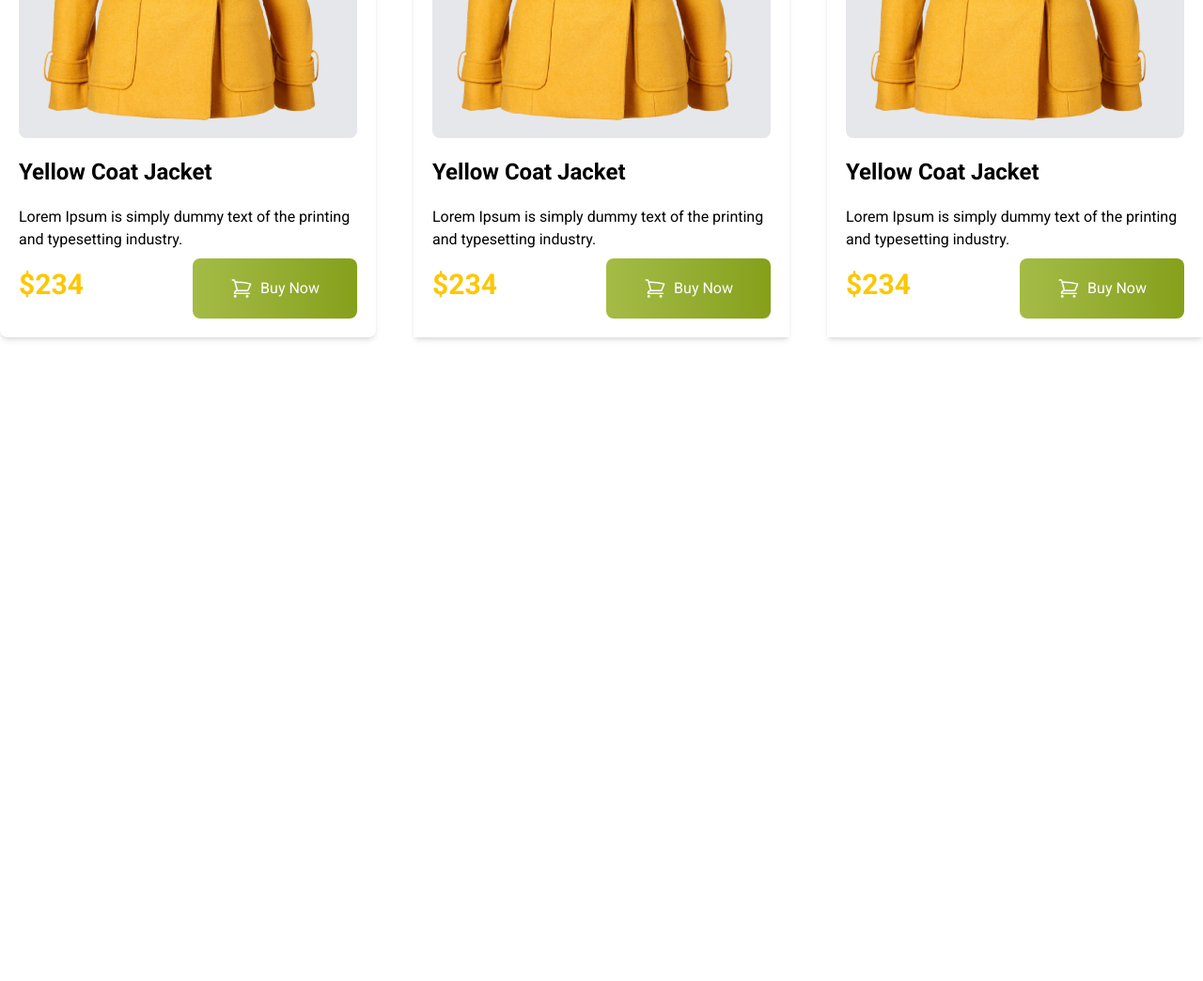
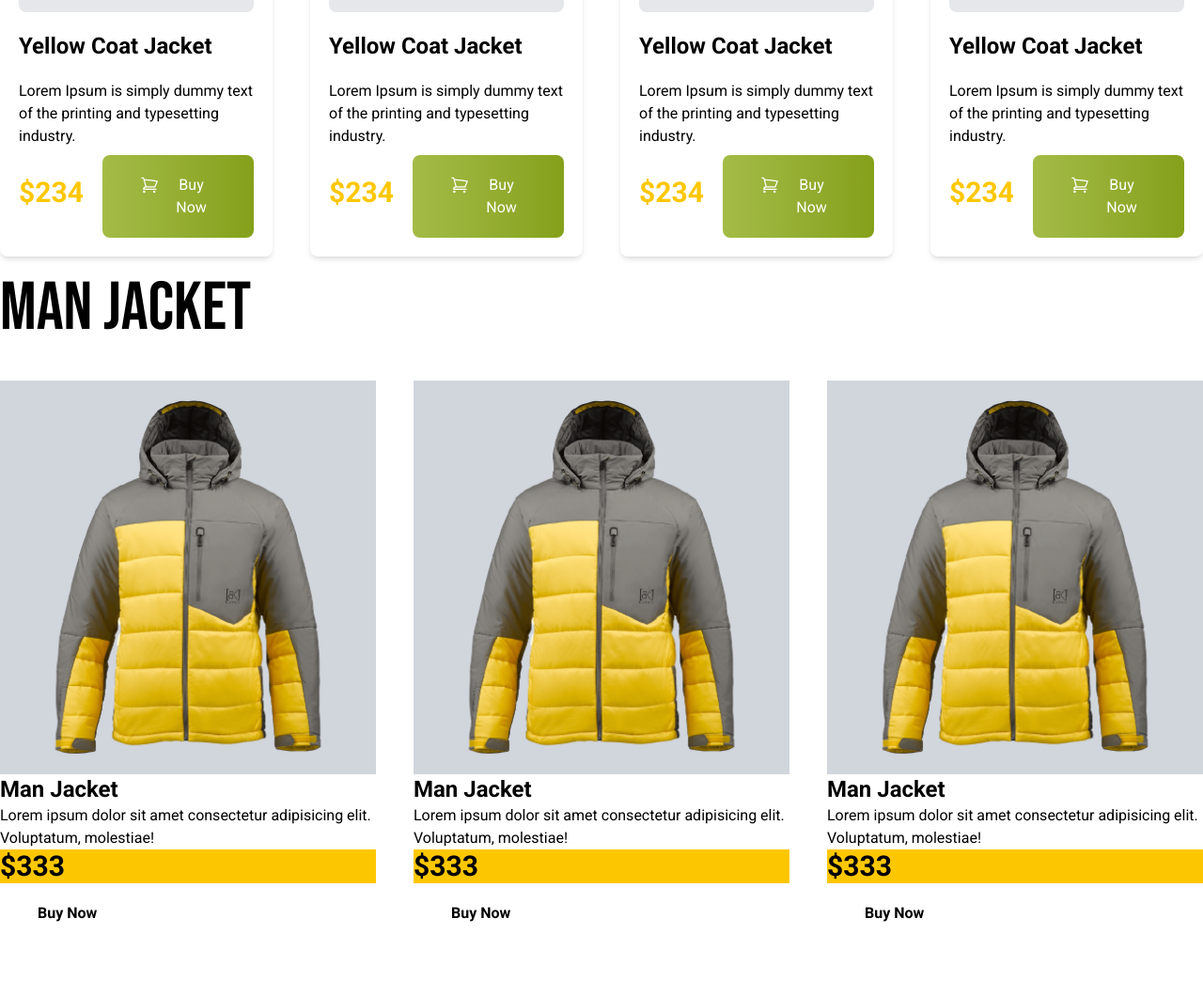
Before and after one commit to Jaber4770/Penguine-fasion-tailwind, a plain HTML site: page index.html in a window 1280 px wide. Shown: the part 917-1961 px from the top of the page at 94% size. Before the commit the page ends 1296 px from the top, so only its background shows below. Drawn offline with nearby package versions, Linux system fonts and the light colour scheme.

Commit message:
i am writing code but it is not showing on live server

```diff
--- a/index.html
+++ b/index.html
@@ -26,10 +26,12 @@
         </div>
         <div class="container mx-auto flex justify-evenly items-center pb-20">
             <div>
-                <h1 class="text-[#FABE4C] text-7xl font-bold heading-font">BE THE PENGUINS <br> <span class="text-[#363958]">OF
+                <h1 class="text-[#FABE4C] text-7xl font-bold heading-font">BE THE PENGUINS <br> <span
+                        class="text-[#363958]">OF
                         WINTER</span></h1>
                 <p>Lorem ipsum dolor sit amet consectetur adipisicing elit. Consectetur, minus.</p>
-                <button class="px-10 py-5 bg-gradient-to-r from-[#A4BC46] to-[#85A019] text-white rounded-lg flex gap-2 mt-2">
+                <button
+                    class="px-10 py-5 bg-gradient-to-r from-[#A4BC46] to-[#85A019] text-white rounded-lg flex gap-2 mt-2">
                     <svg xmlns="http://www.w3.org/2000/svg" fill="none" viewBox="0 0 24 24" stroke-width="1.5"
                         stroke="currentColor" class="size-6">
                         <path stroke-linecap="round" stroke-linejoin="round"
@@ -45,7 +47,7 @@
         </div>
     </header>
 
-    <body>
+    <main>
         <section class="container mx-auto my-5">
             <h1 class="text-7xl heading-font">WOMAN JACKET</h1>
             <div class="flex justify-center gap-10">
@@ -59,9 +61,10 @@
                             printing and typesetting industry.</p>
                         <div class="flex justify-between items-center gap-5">
                             <h1 class="text-yellow-400 text-3xl font-bold">$234</h1>
-                        <button class="px-10 py-5 bg-gradient-to-r from-[#A4BC46] to-[#85A019] text-white rounded-lg flex gap-2 mt-2">
-                            <svg xmlns="http://www.w3.org/2000/svg" fill="none" viewBox="0 0 24 24" stroke-width="1.5"
-                                stroke="currentColor" class="size-6">
+                            <button
+                                class="px-10 py-5 bg-gradient-to-r from-[#A4BC46] to-[#85A019] text-white rounded-lg flex gap-2 mt-2">
+                                <svg xmlns="http://www.w3.org/2000/svg" fill="none" viewBox="0 0 24 24"
+                                    stroke-width="1.5" stroke="currentColor" class="size-6">
                                     <path stroke-linecap="round" stroke-linejoin="round"
                                         d="M2.25 3h1.386c.51 0 .955.343 1.087.835l.383 1.437M7.5 14.25a3 3 0 0 0-3 3h15.75m-12.75-3h11.218c1.121-2.3 2.1-4.684 2.924-7.138a60.114 60.114 0 0 0-16.536-1.84M7.5 14.25 5.106 5.272M6 20.25a.75.75 0 1 1-1.5 0 .75.75 0 0 1 1.5 0Zm12.75 0a.75.75 0 1 1-1.5 0 .75.75 0 0 1 1.5 0Z" />
                                 </svg>
@@ -71,8 +74,8 @@
                         </div>
                     </div>
                 </div>
-        <div class="shadow-md p-5">
-            <div class="bg-gray-200 rounded-lg p-4 ">
+                <div class="shadow-md rounded-lg p-5">
+                    <div class="bg-gray-200 rounded-lg p-4">
                         <img src="assests/images/jacket-1.png" alt="">
                     </div>
                     <div>
@@ -81,9 +84,10 @@
                             printing and typesetting industry.</p>
                         <div class="flex justify-between items-center gap-5">
                             <h1 class="text-yellow-400 text-3xl font-bold">$234</h1>
-                        <button class="px-10 py-5 bg-gradient-to-r from-[#A4BC46] to-[#85A019] text-white rounded-lg flex gap-2 mt-2">
-                            <svg xmlns="http://www.w3.org/2000/svg" fill="none" viewBox="0 0 24 24" stroke-width="1.5"
-                                stroke="currentColor" class="size-6">
+                            <button
+                                class="px-10 py-5 bg-gradient-to-r from-[#A4BC46] to-[#85A019] text-white rounded-lg flex gap-2 mt-2">
+                                <svg xmlns="http://www.w3.org/2000/svg" fill="none" viewBox="0 0 24 24"
+                                    stroke-width="1.5" stroke="currentColor" class="size-6">
                                     <path stroke-linecap="round" stroke-linejoin="round"
                                         d="M2.25 3h1.386c.51 0 .955.343 1.087.835l.383 1.437M7.5 14.25a3 3 0 0 0-3 3h15.75m-12.75-3h11.218c1.121-2.3 2.1-4.684 2.924-7.138a60.114 60.114 0 0 0-16.536-1.84M7.5 14.25 5.106 5.272M6 20.25a.75.75 0 1 1-1.5 0 .75.75 0 0 1 1.5 0Zm12.75 0a.75.75 0 1 1-1.5 0 .75.75 0 0 1 1.5 0Z" />
                                 </svg>
@@ -93,7 +97,7 @@
                         </div>
                     </div>
                 </div>
-        <div class="shadow-md p-5">
+                <div class="shadow-md rounded-lg p-5">
                     <div class="bg-gray-200 rounded-lg p-4">
                         <img src="assests/images/jacket-1.png" alt="">
                     </div>
@@ -103,9 +107,33 @@
                             printing and typesetting industry.</p>
                         <div class="flex justify-between items-center gap-5">
                             <h1 class="text-yellow-400 text-3xl font-bold">$234</h1>
-                        <button class="px-10 py-5 bg-gradient-to-r from-[#A4BC46] to-[#85A019] text-white rounded-lg flex gap-2 mt-2">
-                            <svg xmlns="http://www.w3.org/2000/svg" fill="none" viewBox="0 0 24 24" stroke-width="1.5"
-                                stroke="currentColor" class="size-6">
+                            <button
+                                class="px-10 py-5 bg-gradient-to-r from-[#A4BC46] to-[#85A019] text-white rounded-lg flex gap-2 mt-2">
+                                <svg xmlns="http://www.w3.org/2000/svg" fill="none" viewBox="0 0 24 24"
+                                    stroke-width="1.5" stroke="currentColor" class="size-6">
+                                    <path stroke-linecap="round" stroke-linejoin="round"
+                                        d="M2.25 3h1.386c.51 0 .955.343 1.087.835l.383 1.437M7.5 14.25a3 3 0 0 0-3 3h15.75m-12.75-3h11.218c1.121-2.3 2.1-4.684 2.924-7.138a60.114 60.114 0 0 0-16.536-1.84M7.5 14.25 5.106 5.272M6 20.25a.75.75 0 1 1-1.5 0 .75.75 0 0 1 1.5 0Zm12.75 0a.75.75 0 1 1-1.5 0 .75.75 0 0 1 1.5 0Z" />
+                                </svg>
+
+                                Buy Now
+                            </button>
+                        </div>
+                    </div>
+                </div>
+                <div class="shadow-md rounded-lg p-5">
+                    <div class="bg-gray-200 rounded-lg p-4">
+                        <img src="assests/images/jacket-1.png" alt="">
+                    </div>
+                    <div>
+                        <h3 class="font-bold text-2xl py-5">Yellow Coat Jacket </h3>
+                        <p>Lorem Ipsum is simply dummy text of the
+                            printing and typesetting industry.</p>
+                        <div class="flex justify-between items-center gap-5">
+                            <h1 class="text-yellow-400 text-3xl font-bold">$234</h1>
+                            <button
+                                class="px-10 py-5 bg-gradient-to-r from-[#A4BC46] to-[#85A019] text-white rounded-lg flex gap-2 mt-2">
+                                <svg xmlns="http://www.w3.org/2000/svg" fill="none" viewBox="0 0 24 24"
+                                    stroke-width="1.5" stroke="currentColor" class="size-6">
                                     <path stroke-linecap="round" stroke-linejoin="round"
                                         d="M2.25 3h1.386c.51 0 .955.343 1.087.835l.383 1.437M7.5 14.25a3 3 0 0 0-3 3h15.75m-12.75-3h11.218c1.121-2.3 2.1-4.684 2.924-7.138a60.114 60.114 0 0 0-16.536-1.84M7.5 14.25 5.106 5.272M6 20.25a.75.75 0 1 1-1.5 0 .75.75 0 0 1 1.5 0Zm12.75 0a.75.75 0 1 1-1.5 0 .75.75 0 0 1 1.5 0Z" />
                                 </svg>
@@ -117,10 +145,48 @@
                 </div>
             </div>
         </section>
-    </body>
+        <!-- MAN JACKET -->
+        <section>
+            <h1 class="text-7xl heading-font">MAN JACKET</h1>
+            <div class="flex justify-center gap-10 py-10">
+                <div>
+                    <img class="bg-gray-300 p-5 " src="assests/images/jacket-4.png" alt="">
+                    <div>
+                        <h1 class="text-2xl font-bold ">Man Jacket</h1>
+                        <p>Lorem ipsum dolor sit amet consectetur adipisicing elit. Voluptatum, molestiae!</p>
+                        <div>
+                            <h1 class="bg-yellow-400 text-3xl font-bold">$333</h1>
+                            <button class="py-5 px-10 font-bold ">Buy Now</button>
+                        </div>
+                    </div>
+                </div>
+                <div>
+                    <img class="bg-gray-300 p-5 " src="assests/images/jacket-4.png" alt="">
+                    <div>
+                        <h1 class="text-2xl font-bold ">Man Jacket</h1>
+                        <p>Lorem ipsum dolor sit amet consectetur adipisicing elit. Voluptatum, molestiae!</p>
+                        <div>
+                            <h1 class="bg-yellow-400 text-3xl font-bold">$333</h1>
+                            <button class="py-5 px-10 font-bold ">Buy Now</button>
+                        </div>
+                    </div>
+                </div>
+                <div>
+                    <img class="bg-gray-300 p-5 " src="assests/images/jacket-4.png" alt="">
+                    <div>
+                        <h1 class="text-2xl font-bold ">Man Jacket</h1>
+                        <p>Lorem ipsum dolor sit amet consectetur adipisicing elit. Voluptatum, molestiae!</p>
+                        <div>
+                            <h1 class="bg-yellow-400 text-3xl font-bold">$333</h1>
+                            <button class="py-5 px-10 font-bold ">Buy Now</button>
+                        </div>
+                    </div>
+                </div>
+            </div>
+        </section>
+    </main>
     <footer>
 
     </footer>
-</body>
 
 </html>
```
Lines whose indentation alone changed are shown as unchanged.
